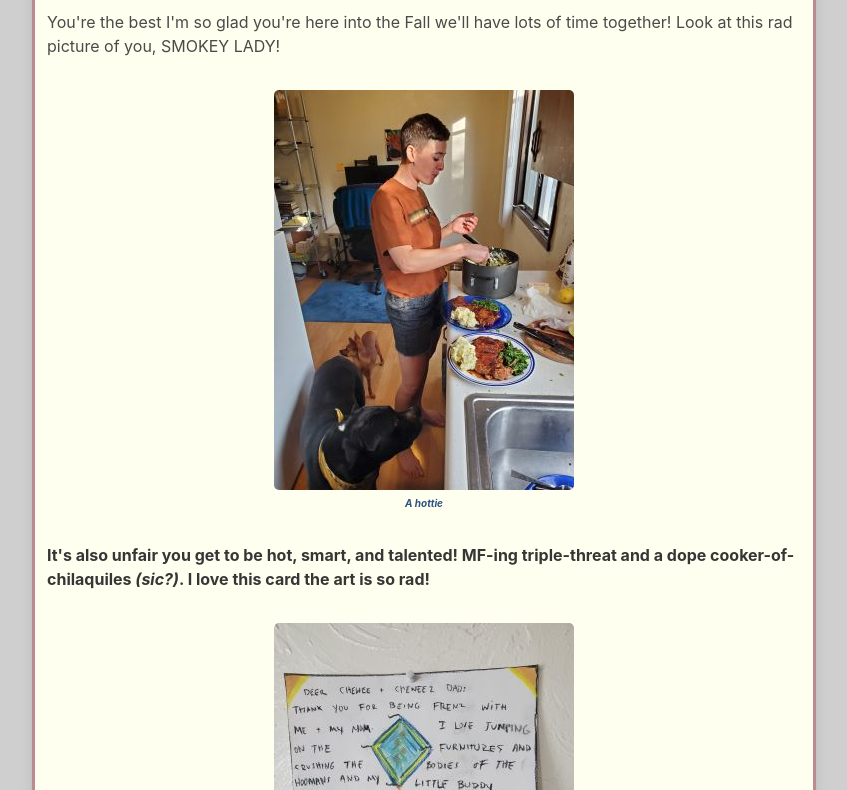
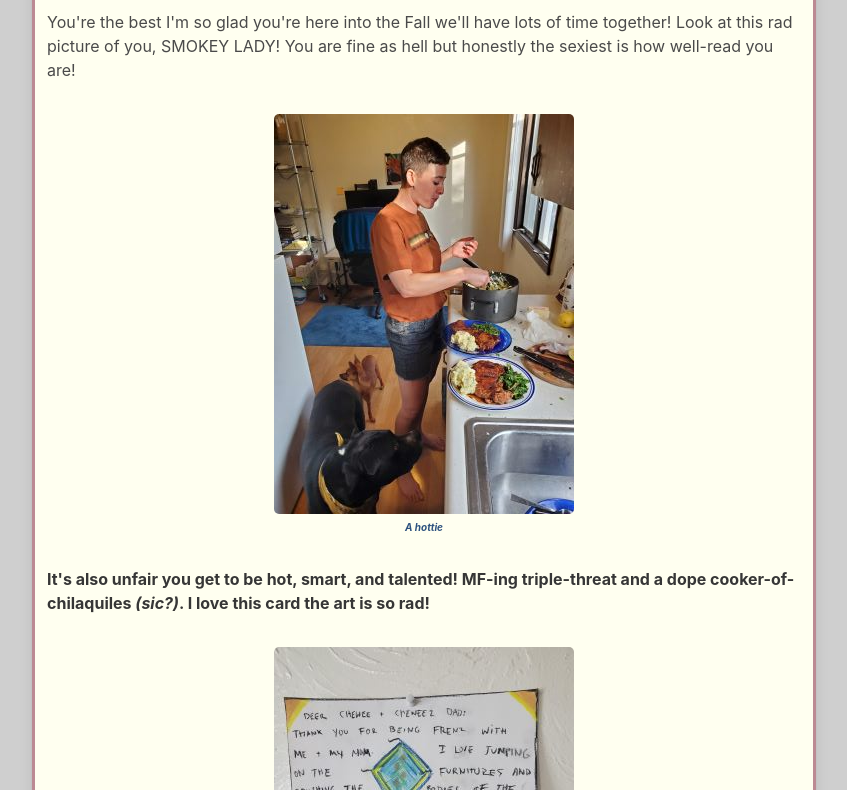
Before and after one commit to emgullufsen/newhome, a plain HTML site: page posts/evanne-is-a-babe.html in a window 1280 px wide. Shown: the part 198-988 px from the top of the page, without its empty margins (216-1063 px from the left). Drawn offline with Linux system fonts and the light colour scheme.

Commit message:
evanne post 2

```diff
--- a/posts/evanne-is-a-babe.html
+++ b/posts/evanne-is-a-babe.html
@@ -33,7 +33,7 @@
                         </h2>
                         <p>
                             You're the best I'm so glad you're here into the Fall we'll have lots of time together! Look at this rad picture of you,
-                            SMOKEY LADY!
+                            SMOKEY LADY! You are fine as hell but honestly the sexiest is how well-read you are!
 
                         </p>
                         <figure class="image">
```
